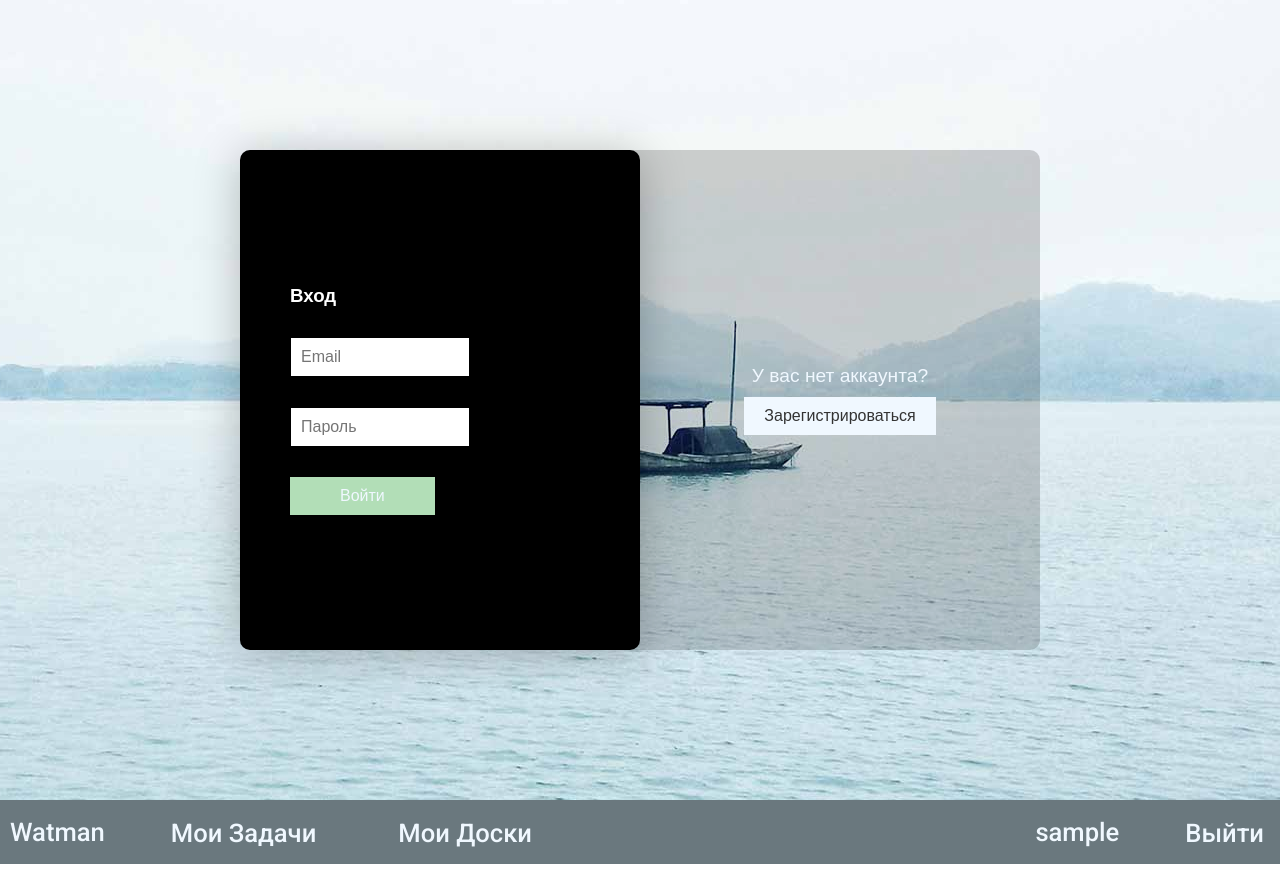
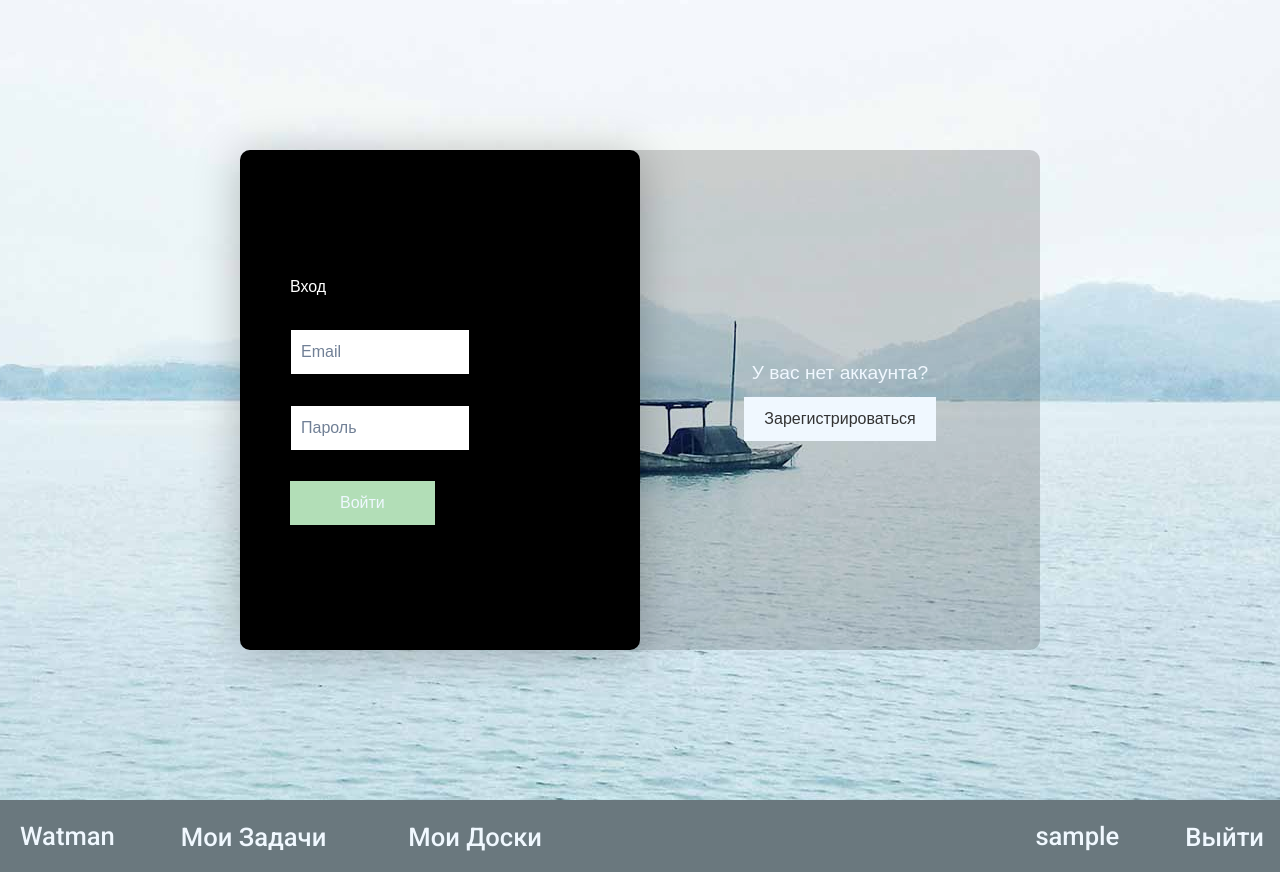
Before and after one commit to valogus/Whatman, a React (Create React App) app in the folder react-app/: page /auth in a window 1280 px wide. Built offline with nearby package versions, Linux system fonts and the light colour scheme; sample sign-in values are in the browser's storage.

Commit message:
navbar done

```diff
--- a/react-app/src/Components/Navbar/Navbar.jsx
+++ b/react-app/src/Components/Navbar/Navbar.jsx
@@ -1,7 +1,7 @@
 import React from 'react'
 import { NavLink } from 'react-router-dom';
 import { useDispatch, useSelector } from 'react-redux'
-import { ChakraProvider, Flex, Center, Spacer, Text, Wrap, IconButton } from '@chakra-ui/react';
+import { ChakraProvider, Flex, Center, Spacer, Text, Wrap, Image } from '@chakra-ui/react';
 import style from './style.module.css'
 import { setUsernameAC } from '../../store/reducers/actionAuth'
 
@@ -28,12 +28,11 @@ export default function Navbar() {
   }
 
   return (
-    <>
+    <ChakraProvider>
       <Flex w='100%' className={style.nav_wrap}>
-        {/* <ul className={style.nav_wrap}> */}
         <Wrap spacing='50px'>
           <Center>
-            <Text ml={10}>
+            <Text ml={5}>
               Watman
             </Text>
           </Center>
@@ -76,6 +75,6 @@ export default function Navbar() {
 
         {/* </ul> */}
       </Flex>
-    </>
+    </ChakraProvider>
   )
 }
```
Also changed, not shown: react-app/public/img/whatman.svg (added).
